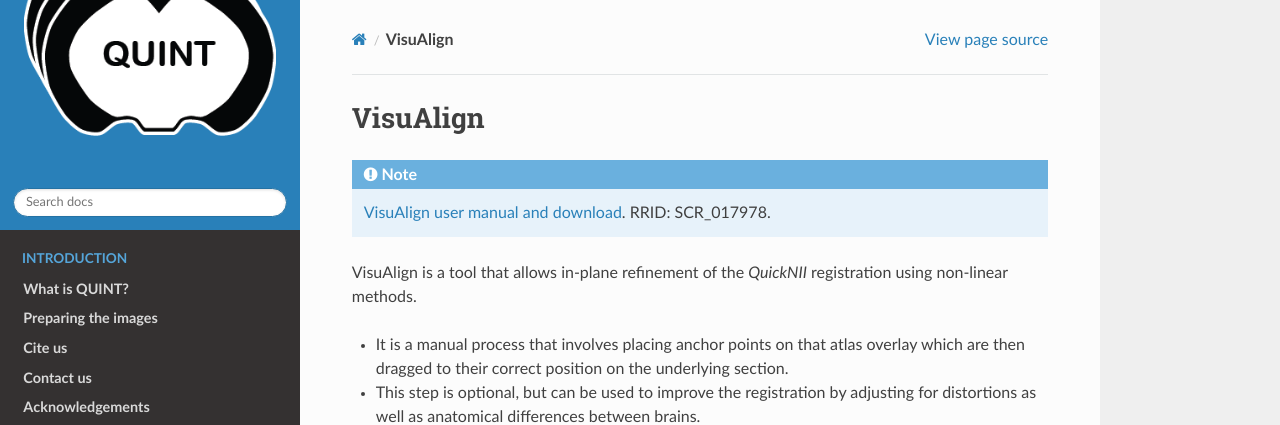
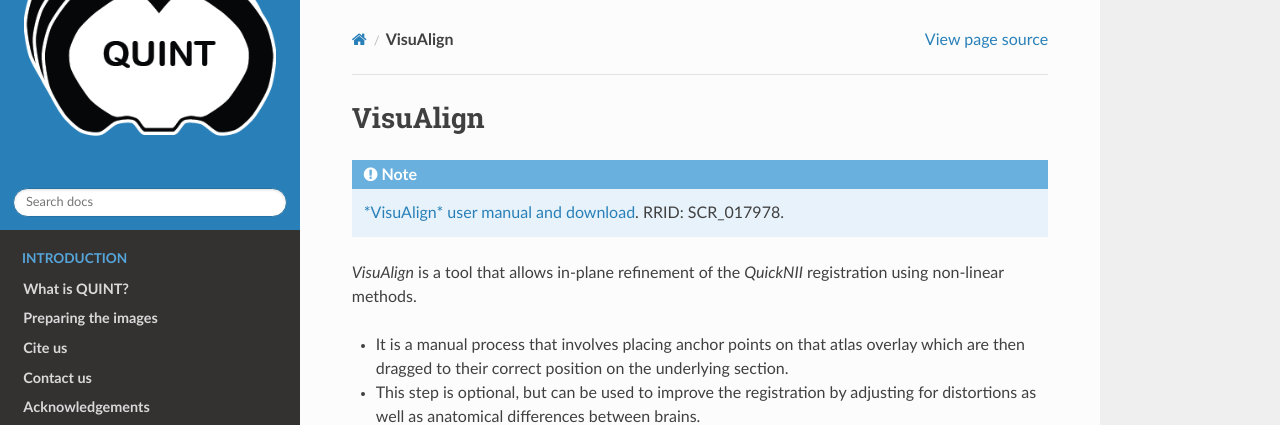
Before and after one commit to Neural-Systems-at-UIO/QUINT_workflow, a Sphinx documentation site: the page built from docs/VisuAlign.rst, in a window 1280 px wide. Shown: the top 425 px of the page. Built offline with Sphinx 7.4.7 and the Read the Docs theme 3.1.0, drawn with Linux system fonts in a browser that asks for light colours.

```diff
--- a/docs/VisuAlign.rst
+++ b/docs/VisuAlign.rst
@@ -2,10 +2,10 @@
 --------------
 
 .. note::
-   `VisuAlign user manual and download <https://visualign.readthedocs.io/en/latest/>`_.
+   `*VisuAlign* user manual and download <https://visualign.readthedocs.io/en/latest/>`_.
    RRID: SCR_017978.
 
-VisuAlign is a tool that allows in-plane refinement of the *QuickNII* registration using non-linear methods.
+*VisuAlign* is a tool that allows in-plane refinement of the *QuickNII* registration using non-linear methods.
 
 * It is a manual process that involves placing anchor points on that atlas overlay which are then dragged to their correct position on the underlying section.
 * This step is optional, but can be used to improve the registration by adjusting for distortions as well as anatomical differences between brains.
```
